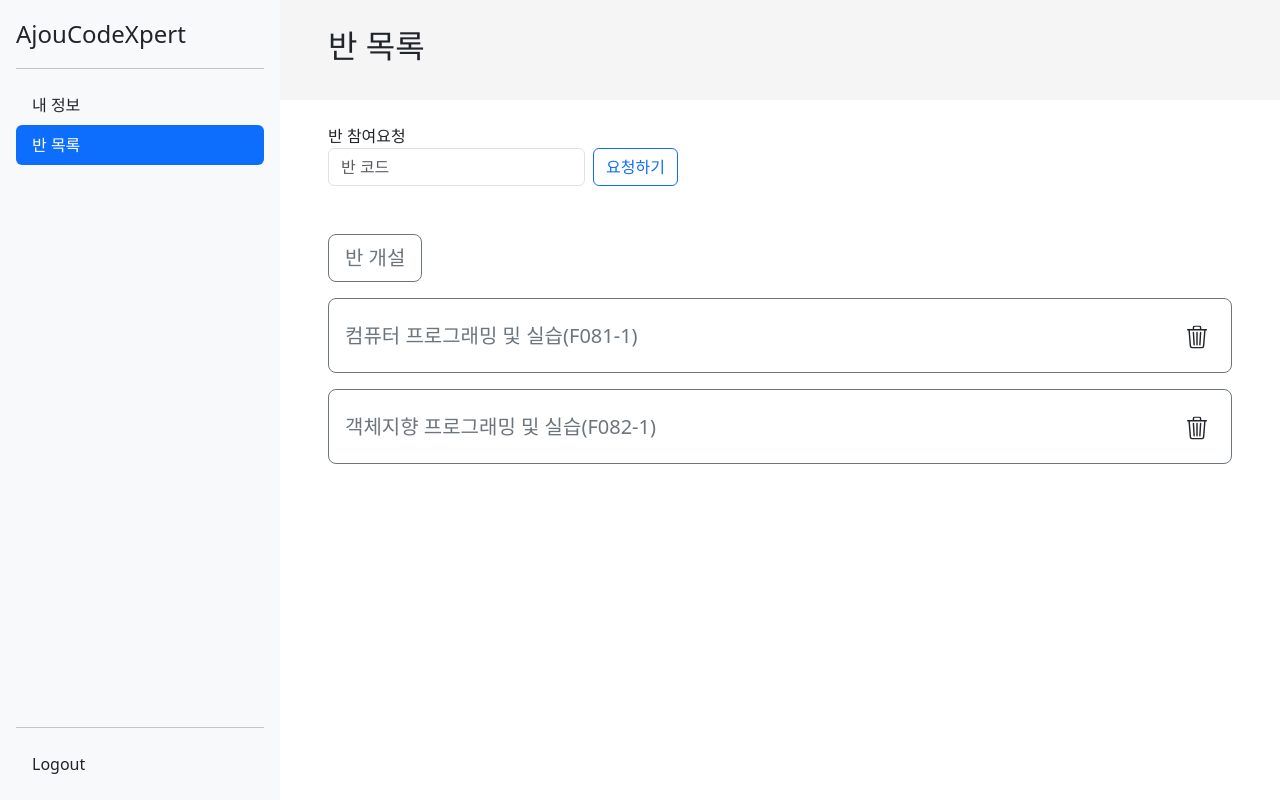
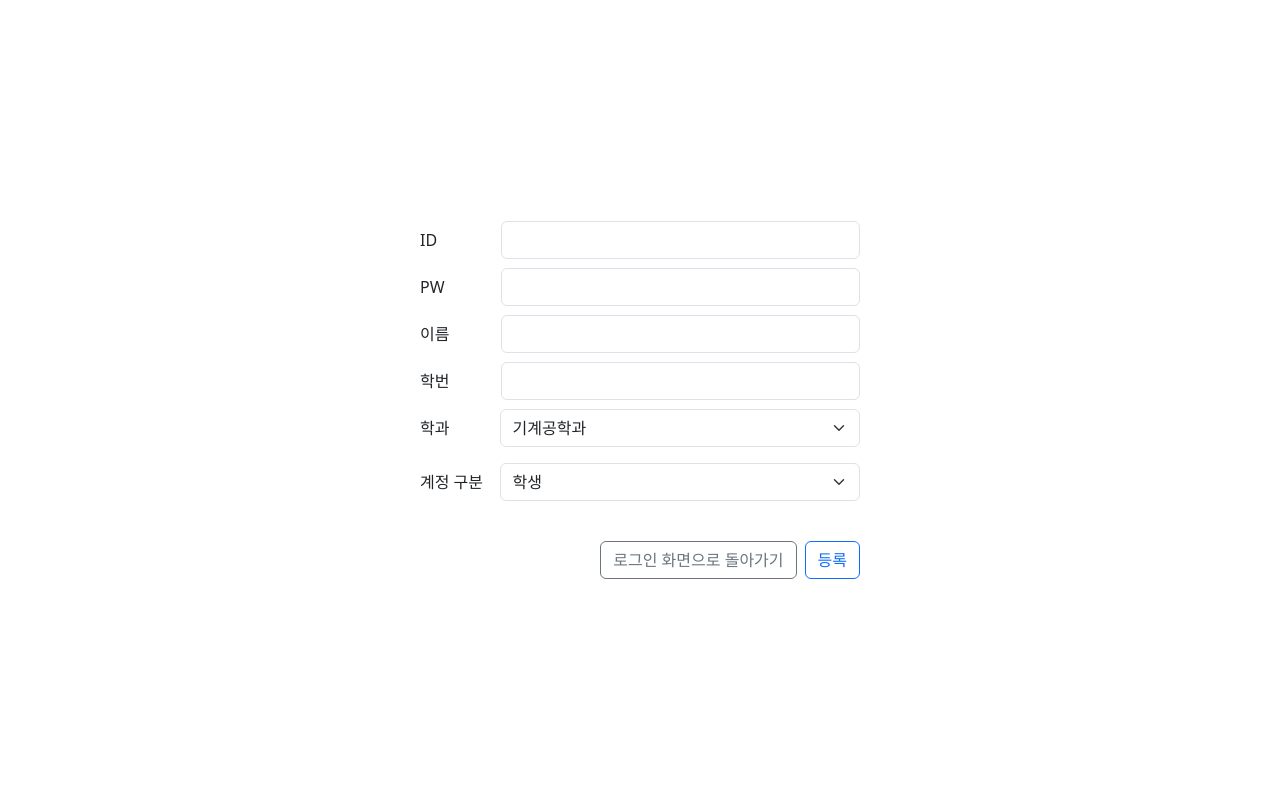
Before and after one commit to 2023-Fall-SE-CodeMates/AjouCodeXpert_Web, a React (Create React App) app: page /signup in a window 1280 px wide. Before the commit this address led to /classes. Built offline with nearby package versions, Linux system fonts and the light colour scheme.

Commit message:
회원가입, 개인정보 폼 label과 field가 나란히 배치되도록 수정

```diff
--- a/src/components/form/MyInfoForm.jsx
+++ b/src/components/form/MyInfoForm.jsx
@@ -1,4 +1,6 @@
 import React, { useEffect, useState } from "react";
+import style from "styles/components/form/MyInfoForm.module.css";
+import cn from "classnames";
 import { PropTypes } from "prop-types";
 import { Formik, Form, Field } from "formik";
 import * as Yup from "yup";
@@ -58,12 +60,12 @@ function MyInfoForm({ majorList }) {
                 회원 탈퇴
               </button>
             </div>
-            <fieldset className="form-group mb-2">
-              <label className="form-label">ID</label>
+            <fieldset className="form-group mb-2 d-flex flex-row align-items-baseline">
+              <label className="form-label text-nowrap">ID</label>
               <Field type="text" className="form-control" name="id" readOnly />
             </fieldset>
-            <fieldset className="form-group mb-2">
-              <label className="form-label">PW</label>
+            <fieldset className="form-group mb-2 d-flex flex-row align-items-baseline">
+              <label className="form-label text-nowrap">PW</label>
               <Field
                 type="password"
                 className={`form-control ${props.errors.pw && "errorField"}`}
@@ -73,8 +75,8 @@ function MyInfoForm({ majorList }) {
                 <div className="errorMessage">{props.errors.pw}</div>
               )}
             </fieldset>
-            <fieldset className="form-group mb-2">
-              <label className="form-label">이름</label>
+            <fieldset className="form-group mb-2 d-flex flex-row align-items-baseline">
+              <label className="form-label text-nowrap">이름</label>
               <Field
                 type="text"
                 className={`form-control ${props.errors.name && "errorField"}`}
@@ -84,8 +86,8 @@ function MyInfoForm({ majorList }) {
                 <div className="errorMessage">{props.errors.name}</div>
               )}
             </fieldset>
-            <fieldset className="form-group mb-2">
-              <label className="form-label">학번</label>
+            <fieldset className="form-group mb-2 d-flex flex-row align-items-baseline">
+              <label className="form-label text-nowrap">학번</label>
               <Field
                 type="text"
                 className={`form-control ${
@@ -97,8 +99,8 @@ function MyInfoForm({ majorList }) {
                 <div className="errorMessage">{props.errors.studentCode}</div>
               )}
             </fieldset>
-            <fieldset className="form-group mb-2">
-              <label className="form-label">학과</label>
+            <fieldset className="form-group mb-2 d-flex flex-row align-items-baseline">
+              <label className="form-label text-nowrap">학과</label>
               <Field
                 as="select"
                 className={`form-select mb-2 ${
@@ -117,8 +119,8 @@ function MyInfoForm({ majorList }) {
                 <div className="errorMessage">{props.errors.majorCode}</div>
               )}
             </fieldset>
-            <fieldset className="form-group mb-2">
-              <label className="form-label">계정 구분</label>
+            <fieldset className="form-group mb-2 d-flex flex-row align-items-baseline">
+              <label className="form-label text-nowrap">계정 구분</label>
               <Field
                 as="select"
                 className={`form-select mb-2 ${
--- a/src/components/form/SignUpForm.jsx
+++ b/src/components/form/SignUpForm.jsx
@@ -10,7 +10,7 @@ SignUpForm.propTypes = {
   majorList: PropTypes.arrayOf(PropTypes.object).isRequired,
 };
 
-// TODO: 입력 제약조건 추가
+// TODO: 입력 제약조건 추가(패스워드, 학번)
 function SignUpForm({ majorList }) {
   return (
     <Formik
@@ -32,12 +32,12 @@ function SignUpForm({ majorList }) {
         console.log(data);
       }}
       validationSchema={Yup.object().shape({
-        id: Yup.string().required("ID를 입력하세요"),
-        pw: Yup.string().required("비밀번호를 입력하세요"),
-        name: Yup.string().required("이름을 입력하세요"),
-        studentCode: Yup.string().required("학번을 입력하세요"),
-        majorCode: Yup.number().required("학과를 입력하세요"),
-        roleCode: Yup.number().required("계정 구분을 입력하세요"),
+        id: Yup.string().required(),
+        pw: Yup.string().required(),
+        name: Yup.string().required(),
+        studentCode: Yup.string().required(),
+        majorCode: Yup.number().required(),
+        roleCode: Yup.number().required(),
       })}
     >
       {(props) => (
@@ -48,41 +48,32 @@ function SignUpForm({ majorList }) {
               style.signUpBox
             )}
           >
-            <fieldset className="form-group mb-2">
-              <label className="form-label">ID</label>
+            <fieldset className="form-group mb-2 d-flex flex-row align-items-baseline">
+              <label className="form-label text-nowrap">ID</label>
               <Field
                 type="text"
                 className={`form-control ${props.errors.id && "errorField"}`}
                 name="id"
               />
-              {props.errors.id && (
-                <div className="errorMessage">{props.errors.id}</div>
-              )}
             </fieldset>
-            <fieldset className="form-group mb-2">
-              <label className="form-label">PW</label>
+            <fieldset className="form-group mb-2 d-flex flex-row align-items-baseline">
+              <label className="form-label text-nowrap">PW</label>
               <Field
                 type="password"
                 className={`form-control ${props.errors.pw && "errorField"}`}
                 name="pw"
               />
-              {props.errors.pw && (
-                <div className="errorMessage">{props.errors.pw}</div>
-              )}
             </fieldset>
-            <fieldset className="form-group mb-2">
-              <label className="form-label">이름</label>
+            <fieldset className="form-group mb-2 d-flex flex-row align-items-baseline">
+              <label className="form-label text-nowrap">이름</label>
               <Field
                 type="text"
                 className={`form-control ${props.errors.name && "errorField"}`}
                 name="name"
               />
-              {props.errors.name && (
-                <div className="errorMessage">{props.errors.name}</div>
-              )}
             </fieldset>
-            <fieldset className="form-group mb-2">
-              <label className="form-label">학번</label>
+            <fieldset className="form-group mb-2 d-flex flex-row align-items-baseline">
+              <label className="form-label text-nowrap">학번</label>
               <Field
                 type="text"
                 className={`form-control ${
@@ -90,12 +81,9 @@ function SignUpForm({ majorList }) {
                 }`}
                 name="studentCode"
               />
-              {props.errors.studentCode && (
-                <div className="errorMessage">{props.errors.studentCode}</div>
-              )}
             </fieldset>
-            <fieldset className="form-group mb-2">
-              <label className="form-label">학과</label>
+            <fieldset className="form-group mb-2 d-flex flex-row align-items-baseline">
+              <label className="form-label text-nowrap">학과</label>
               <Field
                 as="select"
                 className={`form-select mb-2 ${
@@ -109,12 +97,9 @@ function SignUpForm({ majorList }) {
                   </option>
                 ))}
               </Field>
-              {props.errors.majorCode && (
-                <div className="errorMessage">{props.errors.majorCode}</div>
-              )}
             </fieldset>
-            <fieldset className="form-group mb-2">
-              <label className="form-label">계정 구분</label>
+            <fieldset className="form-group mb-2 d-flex flex-row align-items-baseline">
+              <label className="form-label text-nowrap">계정 구분</label>
               <Field
                 as="select"
                 className={`form-select mb-2 ${
@@ -126,9 +111,6 @@ function SignUpForm({ majorList }) {
                 <option value={2}>TA</option>
                 <option value={3}>학생</option>
               </Field>
-              {props.errors.roleCode && (
-                <div className="errorMessage">{props.errors.roleCode}</div>
-              )}
             </fieldset>
             <div className="d-flex flex-row justify-content-end">
               <Link className="btn btn-outline-secondary mt-4 me-2" to="/">
--- a/src/services/AuthContext.jsx
+++ b/src/services/AuthContext.jsx
@@ -21,9 +21,9 @@ export default function AuthProvider({ children }) {
   // function logout() {}
 
   // TODO: API명세를 검토하고 role을 어떻게 처리할 지 결정하고, useAuth 사용하는 부분 수정하기
-  const isAuthenticated = true;
-  const role = "ta";
-  const id = "james001";
+  const isAuthenticated = false;
+  const role = "";
+  const id = "";
 
   return (
     <AuthContext.Provider value={{ isAuthenticated, role, id }}>
--- /dev/null
+++ b/src/styles/components/form/MyInfoForm.module.css
@@ -0,0 +1,3 @@
+label {
+    width: 100px;
+}
--- a/src/styles/components/form/SignUpForm.module.css
+++ b/src/styles/components/form/SignUpForm.module.css
@@ -1,4 +1,7 @@
 .signUpBox {
     width: 440px;
-    height: 640px;
 }
+
+label {
+    width: 100px;
+}
```
